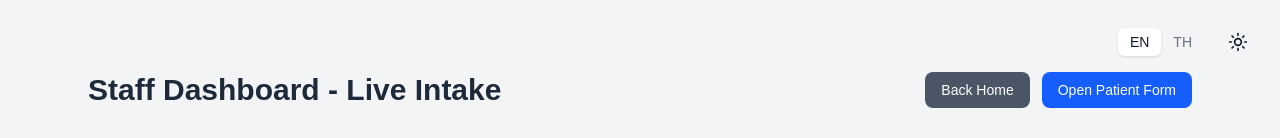
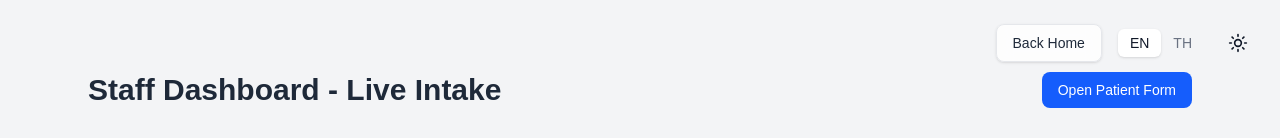
Before and after one commit to savewaris/agnos-frontend, a Next.js app: page /staff in a window 1280 px wide. Shown: the top 138 px of the page. Built offline with nearby package versions, Linux system fonts and the light colour scheme; no server answers.

Commit message:
Modify Language Switch Feature to make it Real Time Sunc

```diff
--- a/components/features/PatientForm.tsx
+++ b/components/features/PatientForm.tsx
@@ -100,11 +100,6 @@ export default function PatientForm() {
 
     return (
         <div className="max-w-2xl mx-auto my-10 px-4">
-            <div className="mb-6">
-                <Link href="/" className="px-4 py-2 bg-slate-700 dark:bg-slate-600 text-white rounded-lg hover:bg-slate-800 dark:hover:bg-slate-500 transition-colors inline-block text-sm font-medium">
-                    {t.patient.backHome}
-                </Link>
-            </div>
             <div className="p-6 bg-[var(--card-bg)] shadow-lg rounded-xl transition-colors">
                 <h1 className="text-2xl font-bold mb-6 text-[var(--card-text)]">{t.patient.title}</h1>
                 <form onSubmit={handleSubmit(onSubmit)} className="space-y-4">
--- a/components/features/StaffDashboard.tsx
+++ b/components/features/StaffDashboard.tsx
@@ -72,9 +72,6 @@ export default function StaffDashboard() {
             <div className="flex flex-col md:flex-row justify-between items-center mb-8 gap-4">
                 <h1 className="text-3xl font-bold text-gray-800 dark:text-white transition-colors">{t.staff.title}</h1>
                 <div className="flex gap-3">
-                    <Link href="/" className="px-4 py-2 bg-gray-600 dark:bg-gray-700 text-white rounded-lg hover:bg-gray-700 dark:hover:bg-gray-600 text-sm font-medium transition">
-                        {t.staff.backHome}
-                    </Link>
                     <Link href="/patient" target="_blank" className="px-4 py-2 bg-blue-600 dark:bg-blue-500 text-white rounded-lg hover:bg-blue-700 dark:hover:bg-blue-600 text-sm font-medium transition">
                         {t.staff.openForm}
                     </Link>
--- a/components/ui/GlobalControls.tsx
+++ b/components/ui/GlobalControls.tsx
@@ -3,11 +3,23 @@
 import { useLanguage } from "@/components/providers/LanguageProvider";
 import { ThemeToggle } from "@/components/ui/ThemeToggle";
 import { LanguageSwitcher } from "@/components/ui/LanguageSwitcher";
+import { usePathname } from "next/navigation";
+import Link from "next/link";
 
 export function GlobalControls() {
     const { t } = useLanguage();
+    const pathname = usePathname();
+
     return (
         <div className="fixed top-6 right-6 flex gap-3 items-center z-50">
+            {pathname !== "/" && (
+                <Link
+                    href="/"
+                    className="px-4 py-2 bg-white/80 dark:bg-black/80 backdrop-blur-sm border border-gray-200 dark:border-gray-800 text-gray-800 dark:text-gray-200 rounded-lg hover:bg-gray-100 dark:hover:bg-gray-800 text-sm font-medium transition shadow-sm"
+                >
+                    {t.patient.backHome}
+                </Link>
+            )}
             <LanguageSwitcher />
             <ThemeToggle />
         </div>
```
